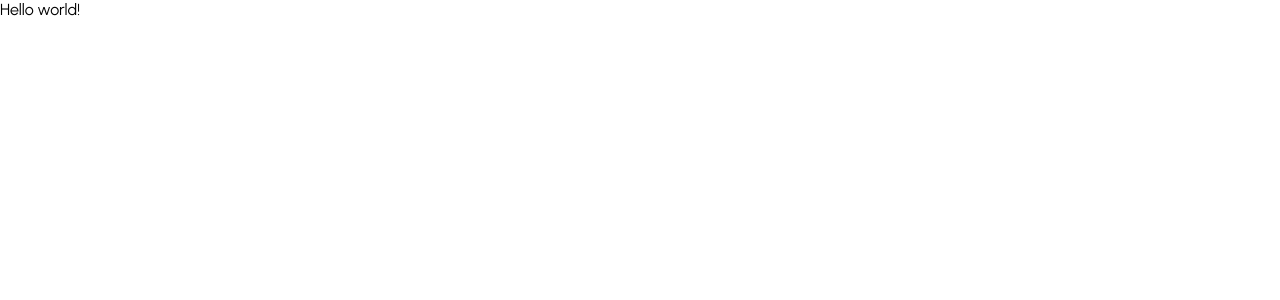
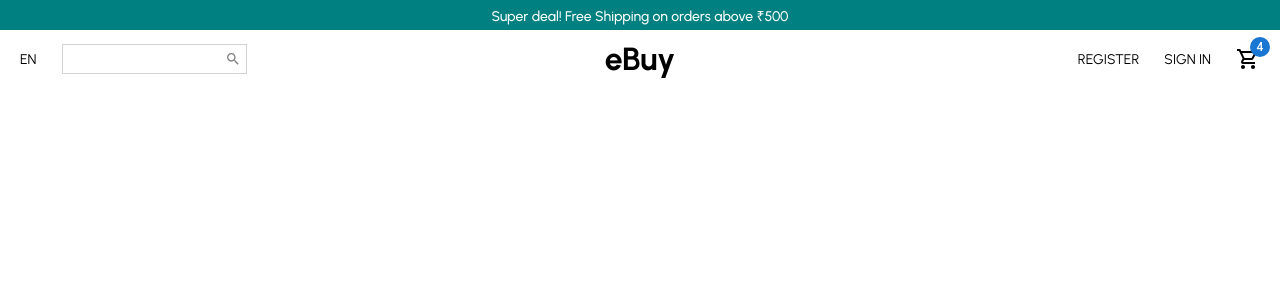
Before and after one commit to amitpoitrix/ecommerce-MERN, a React (Create React App) app: page / in a window 1280 px wide. Shown: the top 300 px of the page. Built offline with nearby package versions, Linux system fonts and the light colour scheme.

Commit message:
Navbar Desgin

```diff
--- a/package.json
+++ b/package.json
@@ -3,12 +3,18 @@
   "version": "0.1.0",
   "private": true,
   "dependencies": {
+    "@emotion/react": "^11.9.0",
+    "@emotion/styled": "^11.8.1",
+    "@mui/icons-material": "^5.6.2",
+    "@mui/material": "^5.6.4",
+    "@mui/styled-engine-sc": "^5.6.1",
     "@testing-library/jest-dom": "^5.11.4",
     "@testing-library/react": "^11.1.0",
     "@testing-library/user-event": "^12.1.10",
     "react": "^17.0.2",
     "react-dom": "^17.0.2",
     "react-scripts": "4.0.3",
+    "styled-components": "^5.3.5",
     "web-vitals": "^1.0.1"
   },
   "scripts": {
--- a/src/App.jsx
+++ b/src/App.jsx
@@ -1,5 +1,7 @@
+import Home from "./pages/Home";
+
 const App = () => {
-  return <div>Hello world!</div>;
+  return <div> <Home /> </div>;
 };
 
 export default App;
--- /dev/null
+++ b/src/components/Announcement.jsx
@@ -0,0 +1,23 @@
+import styled from "@emotion/styled"
+
+const Container = styled.div`
+    background-color: teal;
+    color: white;
+    font-size: 14px;
+    font-weight: 500;
+    height: 30px;
+    display: flex;
+    align-items: center;
+    justify-content: center;
+    ${'' /* text-align: center; */}
+`
+
+const Announcement = () => {
+  return (
+    <Container>
+        Super deal! Free Shipping on orders above ₹500
+    </Container>
+  )
+}
+
+export default Announcement
--- /dev/null
+++ b/src/components/Navbar.jsx
@@ -0,0 +1,97 @@
+import styled from '@emotion/styled';
+import { Search, ShoppingCartOutlined } from '@mui/icons-material';
+import { Badge } from '@mui/material';
+import React from 'react'
+
+
+const Container = styled.div`
+    height: 60px;
+`;
+
+const Wrapper = styled.div`
+    padding: 10px 20px;
+    display: flex;
+    justify-content: space-between;
+    align-items: centre;
+`;
+
+const Left = styled.div`
+    flex: 1;
+    display: flex;
+    align-items: center;
+`;
+
+const Language = styled.span`
+    font-size: 14px;
+    cursor: pointer;
+`;
+
+const Input = styled.input`
+    border: none;
+`;
+
+const SearchContainer = styled.div`
+    border: 0.5px solid lightgray;
+    display: flex;
+    align-items: center;
+    margin-Left: 25px;
+    padding: 5px;
+`;
+
+const Center = styled.div`
+    flex: 1;
+    text-align: center;
+`;
+
+const Logo = styled.h1`
+    font-weight: bold;
+`
+
+const Right = styled.div`
+    flex: 1;
+    display: flex;
+    justify-content: flex-end;
+    align-items: center;
+`;
+
+const MenuItem = styled.div`
+    margin-left: 25px;
+    cursor: pointer;
+    font-size: 14px;
+`
+
+
+const Navbar = () => {
+  return (
+    <Container>
+        <Wrapper>
+
+            <Left>
+                <Language>EN</Language>
+                <SearchContainer>
+                    <Input></Input>
+                    <Search style={{color: "gray", fontSize: 16}} ></Search>
+                </SearchContainer>
+            </Left>
+
+            <Center>
+                <Logo>eBuy</Logo>
+            </Center>
+
+            <Right>
+                <MenuItem>REGISTER</MenuItem>
+                <MenuItem>SIGN IN</MenuItem>
+                <MenuItem>
+                    <Badge
+                        badgeContent={4} color="primary">
+                        <ShoppingCartOutlined />
+                    </Badge>
+                </MenuItem>
+            </Right>
+
+        </Wrapper>
+    </Container>
+  )
+}
+
+export default Navbar
--- /dev/null
+++ b/src/pages/Home.jsx
@@ -0,0 +1,14 @@
+import React from 'react'
+import Announcement from '../components/Announcement'
+import Navbar from '../components/Navbar'
+
+const Home = () => {
+  return (
+    <div>
+        <Announcement />
+        <Navbar />
+    </div>
+  )
+}
+
+export default Home
```
Also changed, not shown: 2 other files (tests, documents, lock files or other folders).
